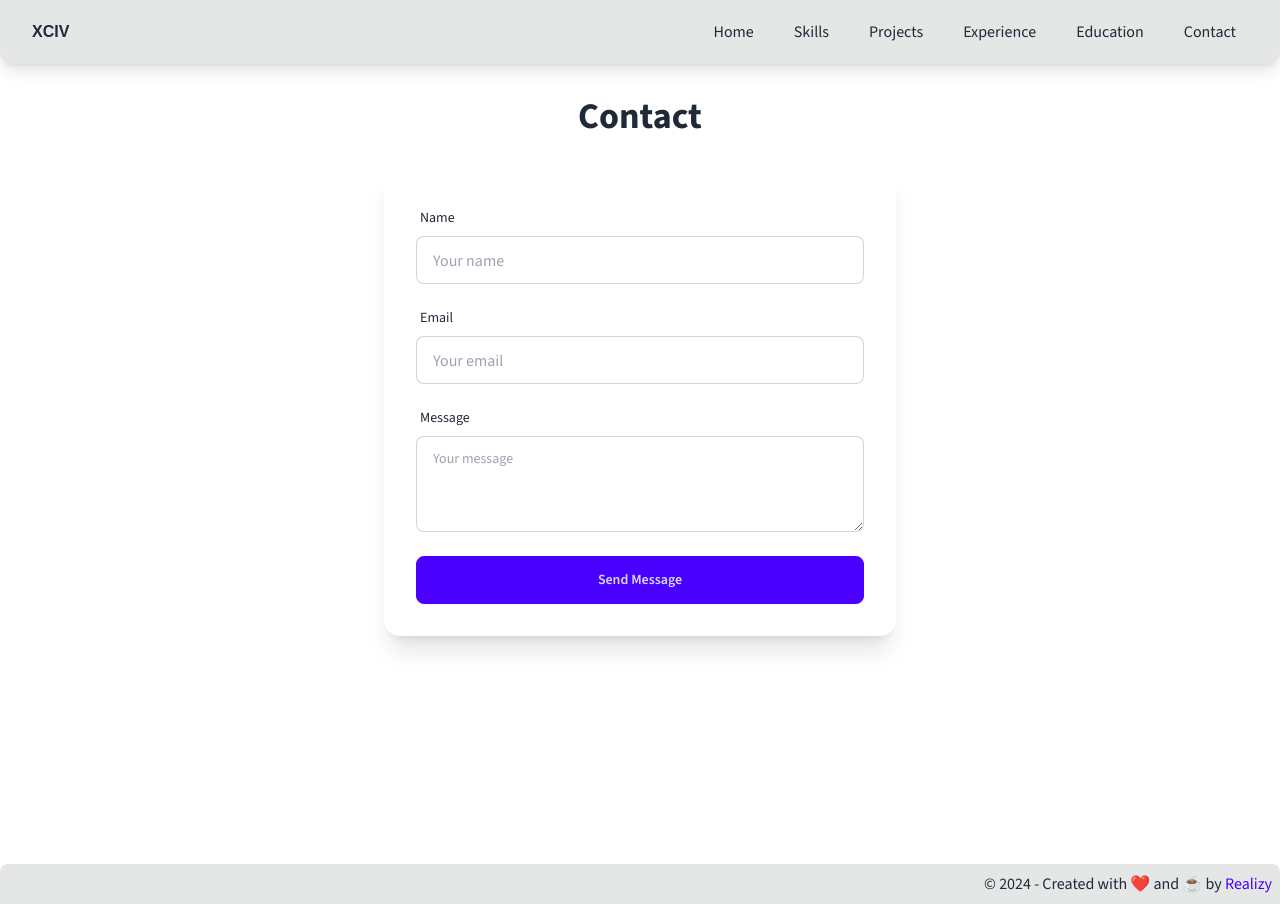
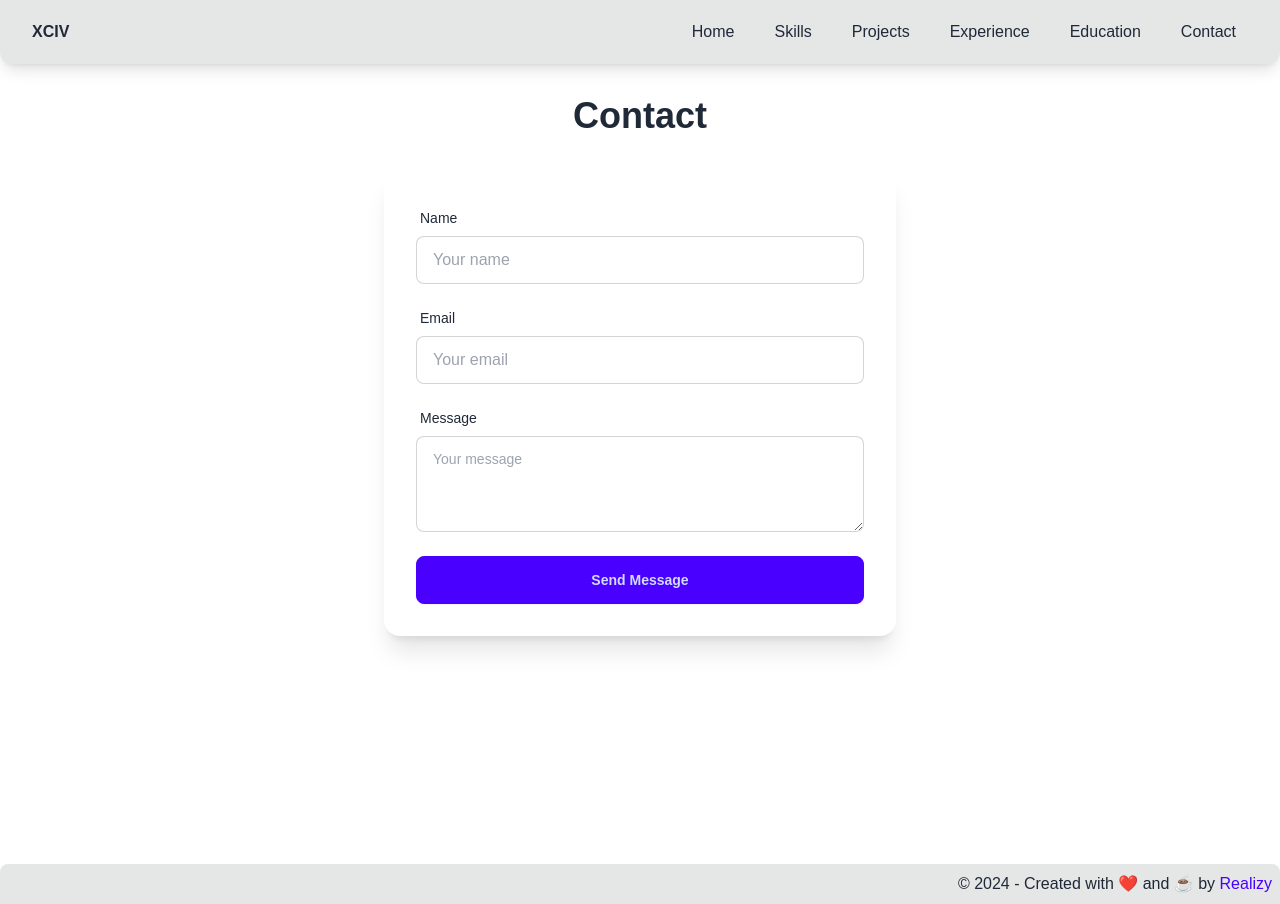
Before and after one commit to realizyy/personal-web, a SvelteKit app: page /contact in a window 1280 px wide. Built offline with nearby package versions, Linux system fonts and the light colour scheme.

Commit message:
remove font

```diff
--- a/src/routes/+layout.svelte
+++ b/src/routes/+layout.svelte
@@ -6,9 +6,6 @@
 
 <svelte:head>
     <title>Hello There~</title>
-    <style>
-        @import url('https://fonts.googleapis.com/css2?family=Source+Sans+3:ital,wght@0,200..900;1,200..900&display=swap');
-    </style>
 </svelte:head>
 
 <div class="container content max-h-screen mx-auto">
```
